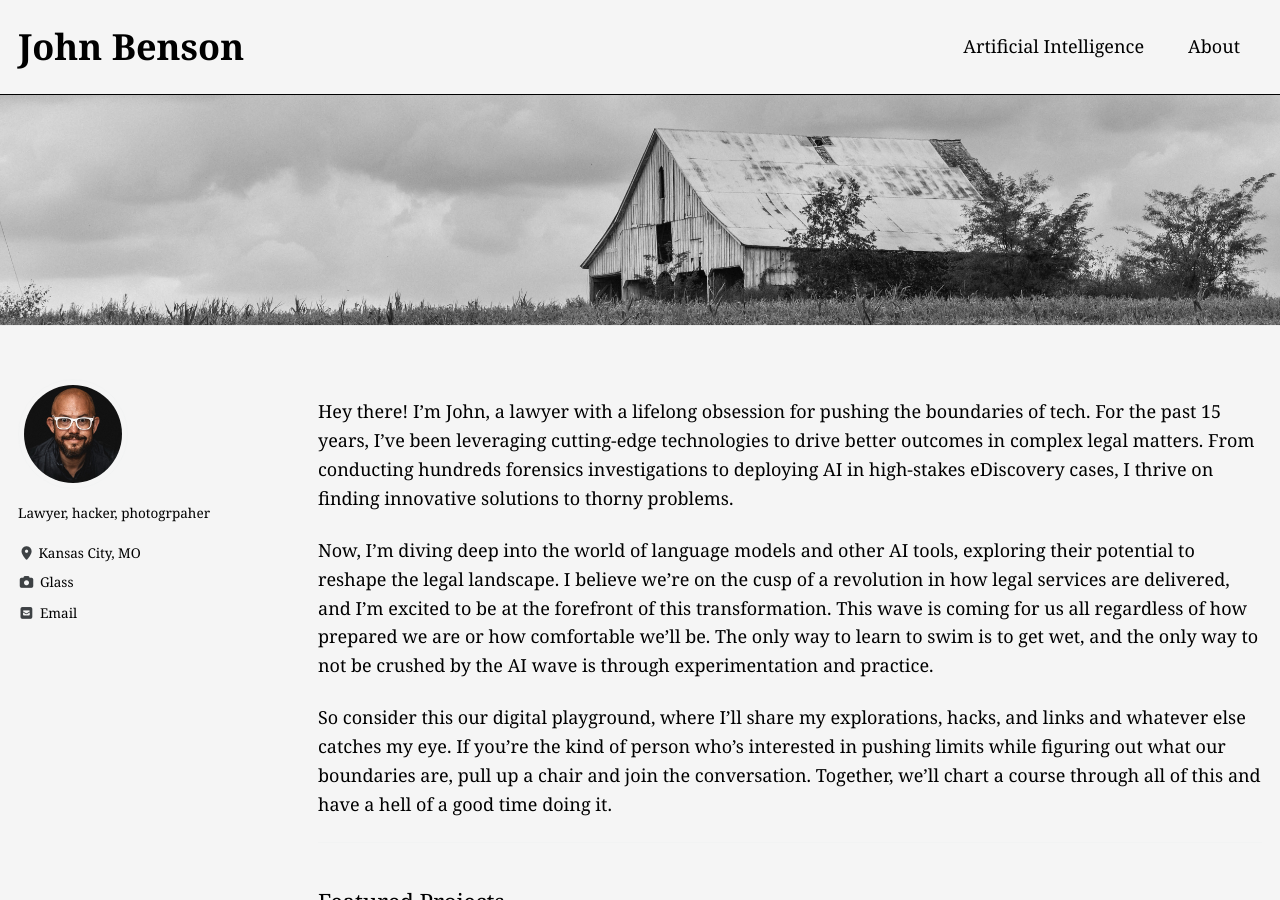
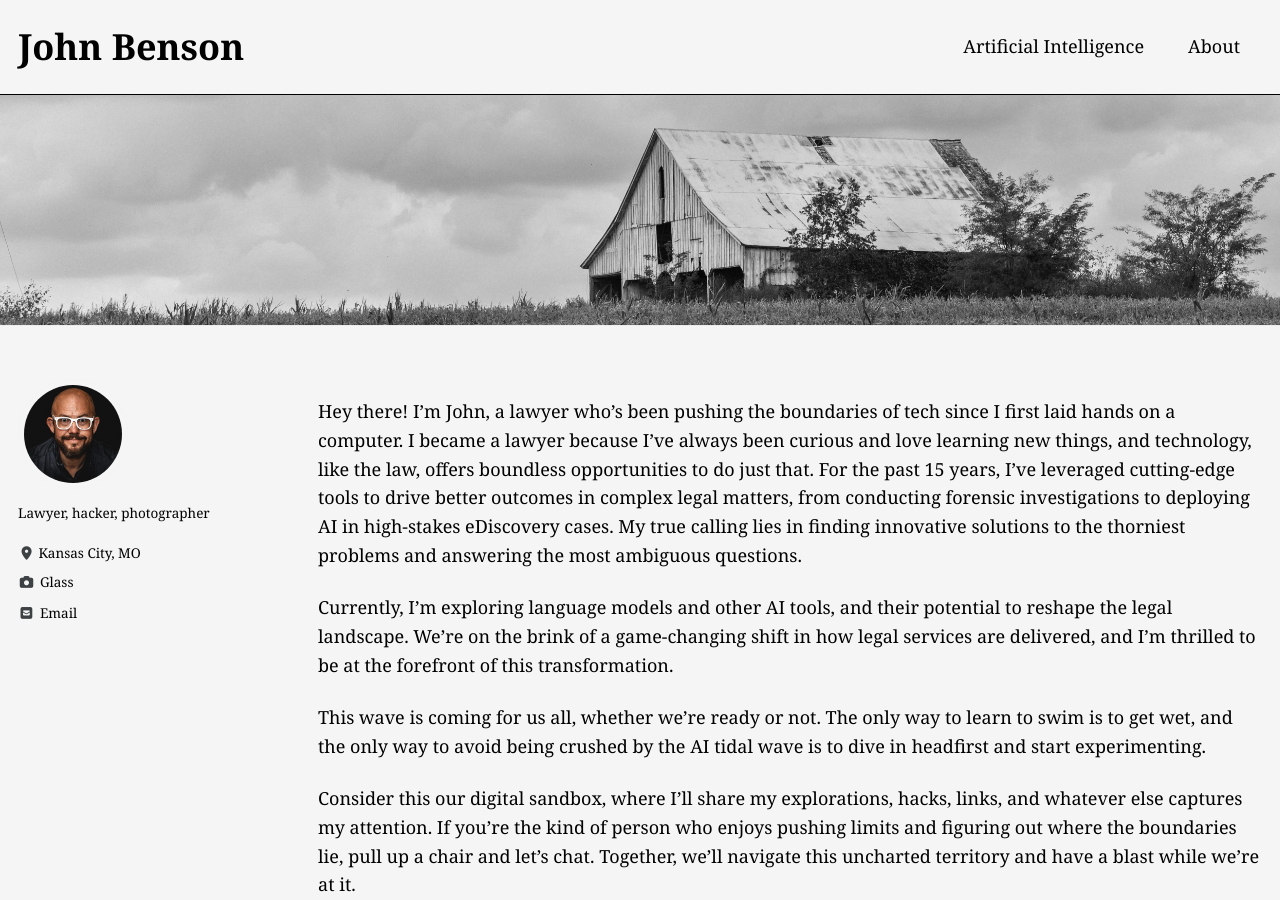
Before and after one commit to johnbensondotcom/johnbensondotcom.github.io, a Jekyll site: the page built from index.md, in a window 1280 px wide and 900 px high. Built offline with Jekyll 4.4.1, drawn with Linux system fonts in a browser that asks for light colours; cached includes are drawn as plain includes; some web fonts are replaced; the list of posts is cut into pages by our own code.

Commit message:
Changes to the intro copy and a fix to the spelling of the word 'photographer'. Am I proud of that? No. Is it proof positive that a robot didn't do the whole thing? Yup. I went to law school not spelling school and it's very much past my bedtime.

```diff
--- a/_data/authors.yml
+++ b/_data/authors.yml
@@ -1,6 +1,6 @@
 John Benson:
   avatar      : "/assets/images/headshot.jpg"
-  bio: "Lawyer, hacker, photogrpaher"
+  bio: "Lawyer, hacker, photographer"
   location: Kansas City, MO
   email: john@john-benson.com
   links:
--- a/index.md
+++ b/index.md
@@ -13,10 +13,12 @@ featured_projects:
 ---
 
 
-Hey there! I'm John, a lawyer with a lifelong obsession for pushing the boundaries of tech. For the past 15 years, I've been leveraging cutting-edge technologies to drive better outcomes in complex legal matters. From conducting hundreds forensics investigations to deploying AI in high-stakes eDiscovery cases, I thrive on finding innovative solutions to thorny problems.
+Hey there! I'm John, a lawyer who's been pushing the boundaries of tech since I first laid hands on a computer. I became a lawyer because I've always been curious and love learning new things, and technology, like the law, offers boundless opportunities to do just that. For the past 15 years, I've leveraged cutting-edge tools to drive better outcomes in complex legal matters, from conducting forensic investigations to deploying AI in high-stakes eDiscovery cases. My true calling lies in finding innovative solutions to the thorniest problems and answering the most ambiguous questions.
 
-Now, I'm diving deep into the world of language models and other AI tools, exploring their potential to reshape the legal landscape. I believe we're on the cusp of a revolution in how legal services are delivered, and I'm excited to be at the forefront of this transformation. This wave is coming for us all regardless of how prepared we are or how comfortable we'll be. The only way to learn to swim is to get wet, and the only way to not be crushed by the AI wave is through experimentation and practice.
+Currently, I'm exploring language models and other AI tools, and their potential to reshape the legal landscape. We're on the brink of a game-changing shift in how legal services are delivered, and I'm thrilled to be at the forefront of this transformation.
 
-So consider this our digital playground, where I'll share my explorations, hacks, and links and whatever else catches my eye. If you're the kind of person who's  interested in pushing limits while figuring out what our boundaries are, pull up a chair and join the conversation. Together, we'll chart a course through all of this and have a hell of a good time doing it.
+This wave is coming for us all, whether we're ready or not. The only way to learn to swim is to get wet, and the only way to avoid being crushed by the AI tidal wave is to dive in headfirst and start experimenting.
+
+Consider this our digital sandbox, where I'll share my explorations, hacks, links, and whatever else captures my attention. If you're the kind of person who enjoys pushing limits and figuring out where the boundaries lie, pull up a chair and let's chat. Together, we'll navigate this uncharted territory and have a blast while we're at it.
 
 ---
```
